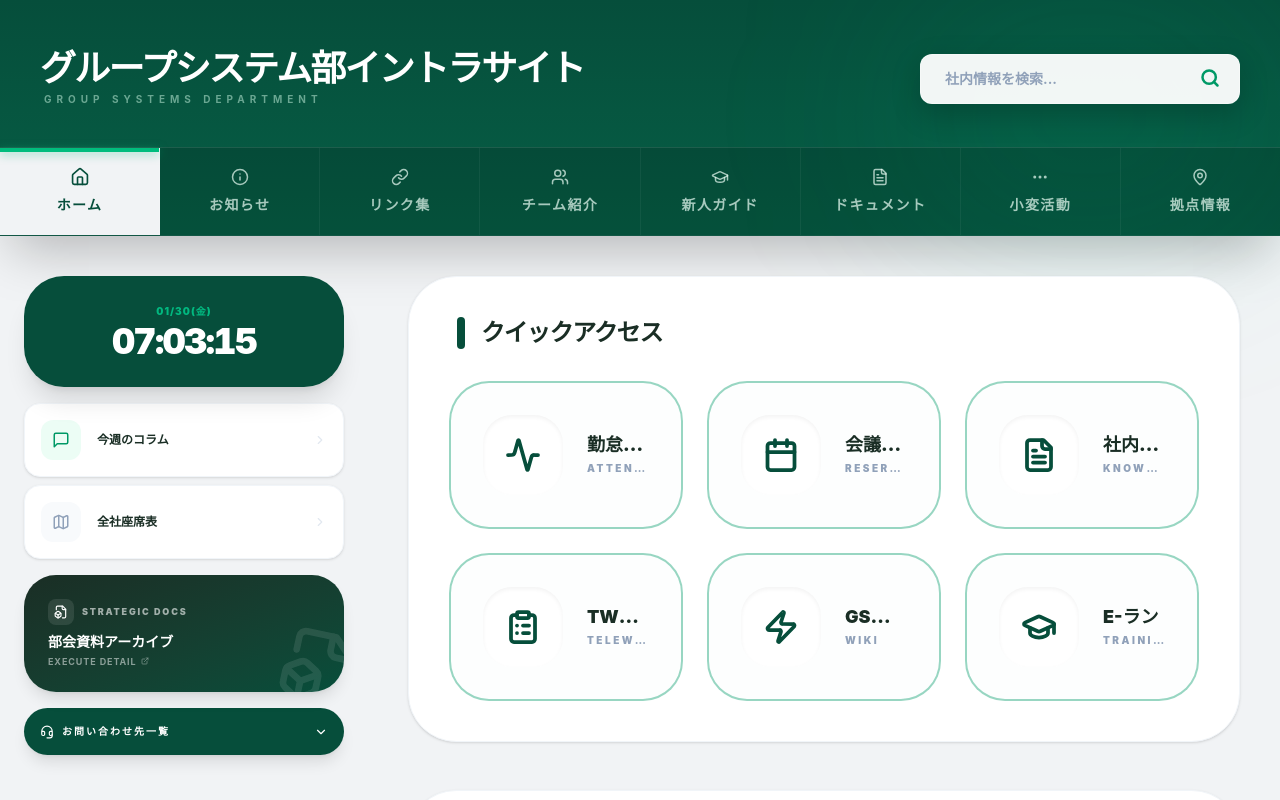
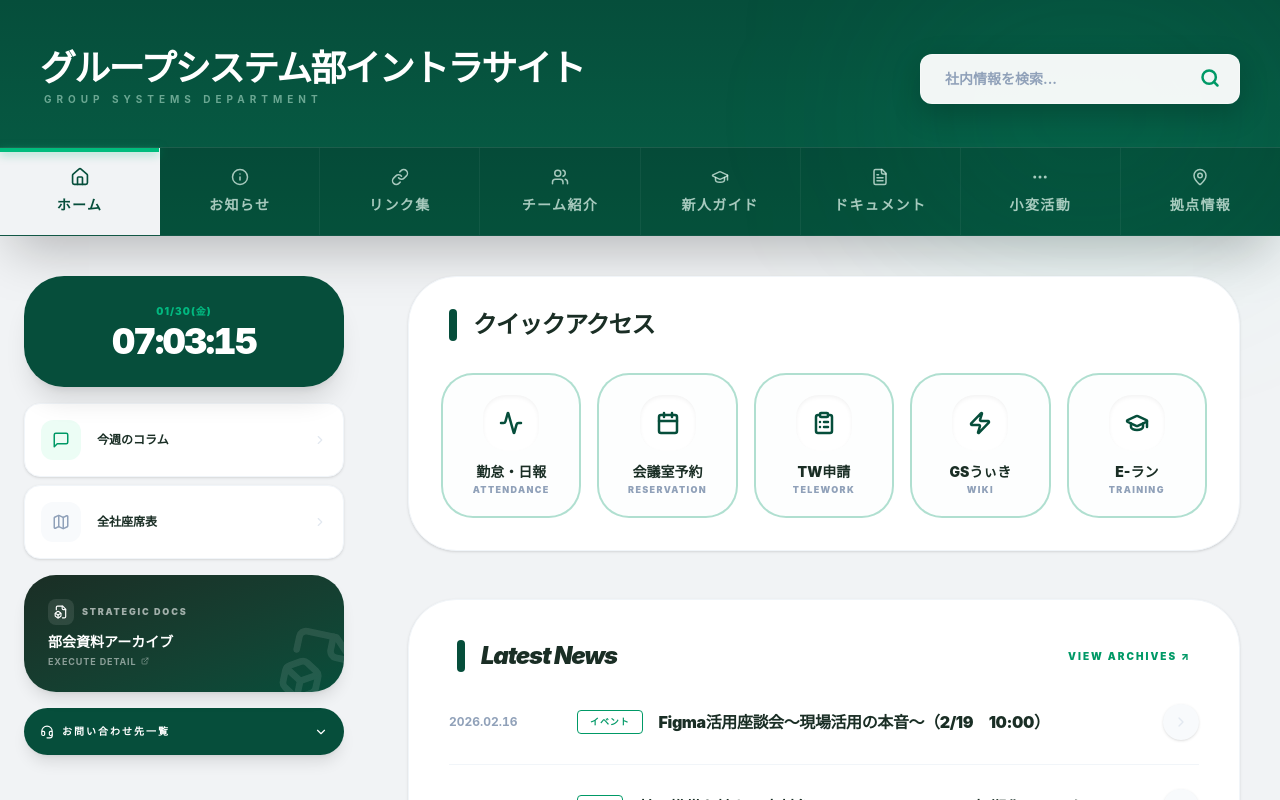
Before and after one commit to s1azt/shohen, a React (Vite) app: page / in a window 1280 px wide. Shown: the top 800 px of the page. Built offline with nearby package versions, Linux system fonts and the light colour scheme.

Commit message:
修正依頼改善フォームのリンク追加

```diff
--- a/src/pages/Home.tsx
+++ b/src/pages/Home.tsx
@@ -4,7 +4,6 @@ import {
   GraduationCap, Clock, ChevronRight, ReceiptText,
   CircleDollarSign, Clipboard
 } from "lucide-react";
-// import { allDeadlines } from "../data/deadlines"; // 不要なインポート
 import { allNews } from "../data/news";
 import { externalLinks } from "../data/links";
 
@@ -17,22 +16,6 @@ export const Home: React.FC<HomeProps> = ({ setActiveTab, isMidnight }) => {
   const today = new Date();
   today.setHours(0, 0, 0, 0);
 
-  // --- 締め切り関連の計算ロジックをコメントアウト ---
-  /*
-  const oneMonthLater = new Date();
-  oneMonthLater.setMonth(today.getMonth() + 1);
-
-  const displayDeadlines = (allDeadlines || [])
-    .map(d => ({
-      ...d,
-      dateObj: new Date(d.date),
-      diffDays: Math.ceil((new Date(d.date).getTime() - today.getTime()) / (1000 * 60 * 60 * 24))
-    }))
-    .filter(d => d.dateObj >= today && d.dateObj <= oneMonthLater)
-    .sort((a, b) => a.dateObj.getTime() - b.dateObj.getTime())
-    .slice(0, 3);
-  */
-
   const latestNews = [...(allNews || [])]
     .sort((a, b) => {
       const dateA = new Date(a.date.replace(/\./g, '/')).getTime();
@@ -41,10 +24,10 @@ export const Home: React.FC<HomeProps> = ({ setActiveTab, isMidnight }) => {
     })
     .slice(0, 3);
 
+  // 社内FAQを削除した5つのリンク
   const quickAccessLinks = [
     { label: "勤怠・日報", sub: "Attendance", icon: <Activity />, url: externalLinks.homeQuickAccess.attendance },
     { label: "会議室予約", sub: "Reservation", icon: <Calendar />, url: externalLinks.homeQuickAccess.roomReservation },
-    { label: "社内FAQ", sub: "Knowledge", icon: <FileText />, url: externalLinks.homeQuickAccess.faq },
     { label: "TW申請", sub: "Telework", icon: <ClipboardList />, url: externalLinks.homeQuickAccess.telework },
     { label: "GSうぃき", sub: "Wiki", icon: <Zap />, url: externalLinks.homeQuickAccess.wiki },
     { label: "E-ラン", sub: "Training", icon: <GraduationCap />, url: externalLinks.homeQuickAccess.training },
@@ -53,82 +36,11 @@ export const Home: React.FC<HomeProps> = ({ setActiveTab, isMidnight }) => {
   return (
     <div className={`space-y-12 animate-in fade-in duration-700 max-w-6xl mx-auto pb-10 px-4 text-left transition-colors duration-[3000ms]`}>
 
-      {/* --- 1. CRITICAL DEADLINES セクション全体をコメントアウト --- */}
-      {/* <section className="space-y-5">
-        <div className="flex items-center justify-between px-2">
-          <div className="flex items-center gap-3">
-            <div className={`p-2 rounded-lg text-white shadow-md transition-colors duration-[3000ms] ${isMidnight ? 'bg-blue-600' : 'bg-[#064e3b]'}`}>
-              <Clock size={18} />
-            </div>
-            <div>
-              <h3 className={`text-[11px] font-black uppercase tracking-[0.2em] transition-colors duration-[3000ms] ${isMidnight ? 'text-blue-400' : 'text-[#064e3b]'}`}>Critical Deadlines</h3>
-              <p className="text-[9px] font-bold text-slate-400 uppercase tracking-widest mt-0.5">Next 30 Days</p>
-            </div>
-          </div>
-          <button onClick={() => setActiveTab("deadlines")} className="text-[10px] font-black text-slate-400 hover:text-emerald-600 transition-colors uppercase tracking-widest">
-            View All ↗
-          </button>
-        </div>
-
-        <div className="grid grid-cols-1 md:grid-cols-2 lg:grid-cols-3 gap-5">
-          {displayDeadlines.length > 0 ? (
-            displayDeadlines.map((item) => {
-              const IconMap: any = { ReceiptText, CircleDollarSign, Activity, Clipboard };
-              const Icon = IconMap[item.iconName] || Clipboard;
-              const isUrgent = item.diffDays <= 3;
-
-              return (
-                <a
-                  key={item.id}
-                  href={item.url}
-                  target="_blank"
-                  rel="noreferrer"
-                  className={`group relative flex flex-col p-6 rounded-[2.5rem] border-2 transition-all duration-500 hover:-translate-y-2 hover:shadow-xl border-l-[6px] shadow-sm
-                    ${isMidnight ? 'bg-slate-800/40 border-slate-700/50' : item.bg + ' ' + item.border}
-                    ${isUrgent && !isMidnight ? 'ring-4 ring-orange-500/10' : ''}`}
-                >
-                  {isUrgent && (
-                    <div className="absolute -top-2 -right-2 bg-orange-500 text-white text-[8px] font-black px-3 py-1 rounded-full shadow-lg animate-pulse z-10">URGENT</div>
-                  )}
-
-                  <div className="flex justify-between items-start mb-5">
-                    <div className={`p-3 rounded-2xl shadow-inner transition-colors duration-[3000ms] ${isMidnight ? 'bg-slate-700 text-blue-400' : 'bg-white/80 ' + item.text}`}>
-                      <Icon size={24} strokeWidth={2.5} />
-                    </div>
-                    <div className={`text-[9px] font-black uppercase tracking-widest px-3 py-1 rounded-full border transition-colors duration-[3000ms] ${isMidnight ? 'bg-slate-800/50 border-slate-600 text-slate-400' : 'bg-white/50 border-white ' + item.text}`}>
-                      {item.dept}
-                    </div>
-                  </div>
-
-                  <h3 className={`text-[15px] font-black leading-tight mb-6 group-hover:underline decoration-2 underline-offset-4 transition-colors duration-[3000ms] ${isMidnight ? 'text-slate-200' : item.text}`}>
-                    {item.title}
-                  </h3>
-
-                  <div className="flex items-end justify-between mt-auto">
-                    <div className="flex flex-col">
-                      <span className={`text-[8px] font-black uppercase opacity-40 tracking-tighter transition-colors duration-[3000ms] ${isMidnight ? 'text-slate-500' : item.text}`}>Due Date</span>
-                      <span className={`text-sm font-black tabular-nums transition-colors duration-[3000ms] ${isMidnight ? 'text-slate-300' : item.text}`}>{item.date}</span>
-                    </div>
-                    <div className={`flex items-center gap-2 px-4 py-2 rounded-xl text-white font-black text-[10px] transition-all group-hover:brightness-110 shadow-md ${isMidnight ? 'bg-blue-600' : item.btn}`}>
-                      詳細へ <ChevronRight size={12} strokeWidth={3} />
-                    </div>
-                  </div>
-                </a>
-              );
-            })
-          ) : (
-            <div className={`col-span-full py-12 text-center rounded-[2.5rem] border border-dashed transition-colors duration-[3000ms] ${isMidnight ? 'bg-slate-800/20 border-slate-700' : 'bg-slate-50 border-slate-200'}`}>
-              <p className="text-slate-400 text-xs font-black uppercase tracking-[0.2em]">直近1ヶ月以内の締め切りはありません</p>
-            </div>
-          )}
-        </div>
-      </section>
-      */}
-
-      {/* 2. MEGA QUICK ACCESS BLOCK (レスポンシブ強化版) */}
-      <section className={`rounded-[2rem] sm:rounded-[3rem] p-5 sm:p-10 border shadow-sm space-y-6 sm:space-y-8 transition-colors duration-[3000ms] ${
+      {/* 2. MEGA QUICK ACCESS BLOCK (5ボタン最適化版) */}
+      <section className={`rounded-[2rem] sm:rounded-[3rem] p-5 sm:p-8 border shadow-sm space-y-6 sm:space-y-8 transition-colors duration-[3000ms] ${
         isMidnight ? 'bg-slate-800/40 border-slate-700' : 'bg-white border-slate-100'
       }`}>
+        {/* セクション見出し */}
         <div className="flex items-center gap-4 px-2">
           <div className={`w-2 h-6 sm:h-8 rounded-full transition-colors duration-[3000ms] ${isMidnight ? 'bg-blue-500' : 'bg-[#064e3b]'}`} />
           <h2 className={`text-xl sm:text-2xl font-black tracking-tighter transition-colors duration-[3000ms] ${isMidnight ? 'text-slate-100' : 'text-[#1a2e25]'}`}>
@@ -136,32 +48,42 @@ export const Home: React.FC<HomeProps> = ({ setActiveTab, isMidnight }) => {
           </h2>
         </div>
 
-        <div className="grid grid-cols-1 sm:grid-cols-2 lg:grid-cols-3 gap-4 sm:gap-6">
+        {/* グリッド設定:
+            - スマホ: 1列
+            - タブレット(md): 2列
+            - PC(lg): 5列 (横いっぱいに5つ並ぶ)
+        */}
+        <div className="grid grid-cols-1 md:grid-cols-2 lg:grid-cols-5 gap-3 sm:gap-4">
           {quickAccessLinks.map((link, i) => (
             <button
               key={i}
               onClick={() => window.open(link.url, "_blank")}
-              className={`group flex items-center p-5 sm:p-8 rounded-[1.8rem] sm:rounded-[2.5rem] border-[2.5px] transition-all duration-300 hover:shadow-lg hover:-translate-y-1 ${
+              className={`group flex lg:flex-col items-center lg:justify-center p-4 sm:p-6 lg:p-5 rounded-[1.5rem] sm:rounded-[2rem] border-[2px] transition-all duration-300 hover:shadow-lg hover:-translate-y-1 ${
                 isMidnight
-                  ? 'bg-slate-900/40 border-emerald-500/40 hover:border-emerald-500/80'
-                  : 'bg-slate-50/30 border-emerald-600/40 hover:bg-white hover:border-[#064e3b]'
+                  ? 'bg-slate-900/40 border-emerald-500/30 hover:border-emerald-500/80'
+                  : 'bg-slate-50/30 border-emerald-600/30 hover:bg-white hover:border-[#064e3b]'
+              } ${
+                // タブレット時、5番目のボタンを中央寄せで目立たせる（任意）
+                i === 4 ? 'md:col-span-2 lg:col-span-1' : ''
               }`}
             >
-              <div className={`w-14 h-14 sm:w-20 sm:h-20 rounded-[1.2rem] sm:rounded-[1.8rem] flex items-center justify-center transition-all shadow-inner shrink-0 ${
+              {/* アイコンボックス */}
+              <div className={`w-12 h-12 sm:w-16 sm:h-16 lg:w-14 lg:h-14 lg:mb-3 rounded-[1rem] sm:rounded-[1.4rem] flex items-center justify-center transition-all shadow-inner shrink-0 ${
                 isMidnight
                   ? 'bg-slate-700 text-blue-400 group-hover:bg-blue-600 group-hover:text-white'
                   : 'bg-white text-[#064e3b] group-hover:bg-[#064e3b] group-hover:text-white'
               }`}>
-                <div className="scale-75 sm:scale-100">
-                   {React.cloneElement(link.icon as React.ReactElement, { size: 36, strokeWidth: 2.5 })}
+                <div className="scale-75 sm:scale-90 lg:scale-75">
+                   {React.cloneElement(link.icon as React.ReactElement, { size: 32, strokeWidth: 2.5 })}
                 </div>
               </div>
 
-              <div className="ml-4 sm:ml-6 text-left min-w-0">
-                <div className={`text-[16px] sm:text-[18px] font-[1000] leading-tight mb-1 transition-colors duration-[3000ms] truncate ${isMidnight ? 'text-slate-200' : 'text-[#1a2e25]'}`}>
+              {/* テキストエリア */}
+              <div className="ml-4 lg:ml-0 lg:text-center min-w-0">
+                <div className={`text-[14px] sm:text-[16px] lg:text-[14px] font-[1000] leading-tight mb-0.5 transition-colors duration-[3000ms] truncate ${isMidnight ? 'text-slate-200' : 'text-[#1a2e25]'}`}>
                   {link.label}
                 </div>
-                <div className="text-[9px] sm:text-[10px] font-black text-slate-400 uppercase tracking-[0.2em] sm:tracking-[0.25em] truncate">
+                <div className="text-[8px] sm:text-[9px] font-black text-slate-400 uppercase tracking-[0.15em] truncate">
                   {link.sub}
                 </div>
               </div>
@@ -170,7 +92,7 @@ export const Home: React.FC<HomeProps> = ({ setActiveTab, isMidnight }) => {
         </div>
       </section>
 
-      {/* 3. LATEST NEWS (変更なし) */}
+      {/* 3. LATEST NEWS */}
       <section className={`rounded-[3rem] p-10 border shadow-sm space-y-8 transition-colors duration-[3000ms] ${isMidnight ? 'bg-slate-800/40 border-slate-700' : 'bg-white border-slate-100'}`}>
         <div className="flex items-center justify-between px-2">
           <div className="flex items-center gap-4">
```
Also changed, not shown: src/components/Footer.tsx (+13 -27 lines).
